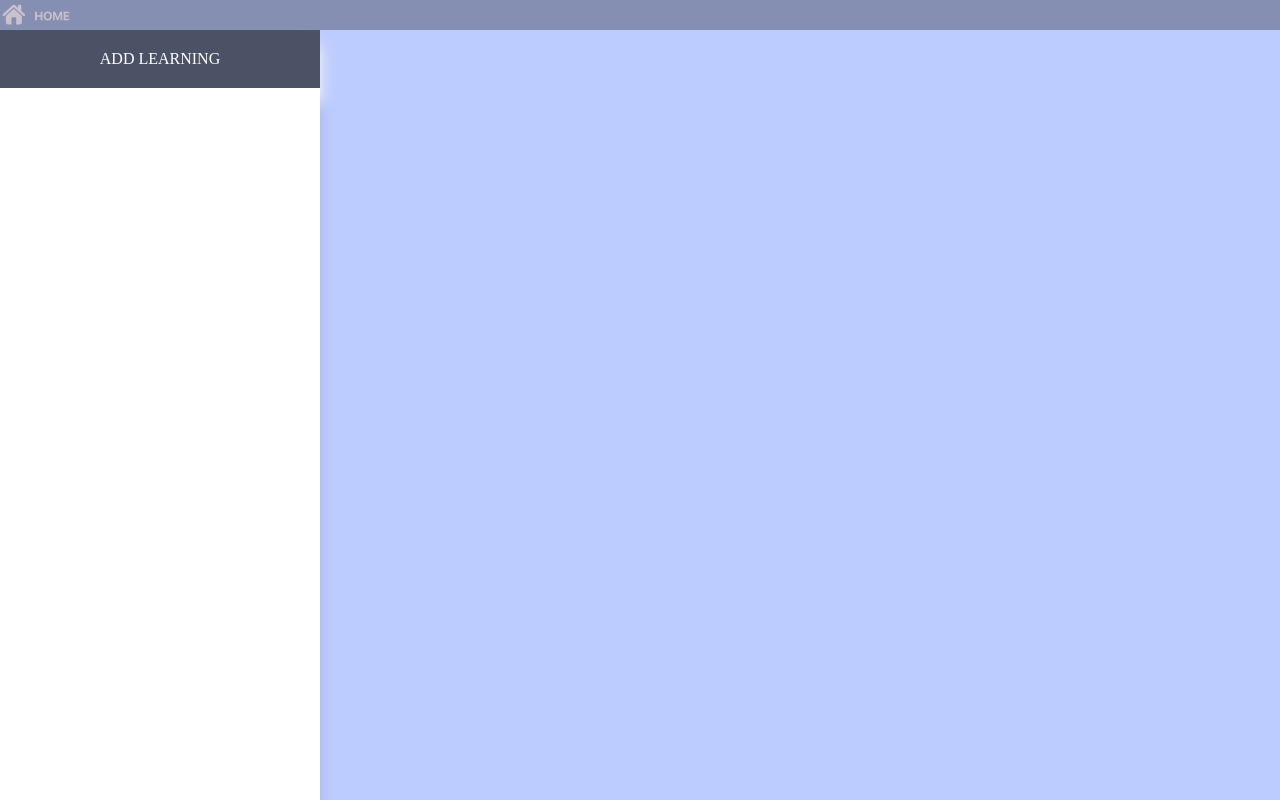
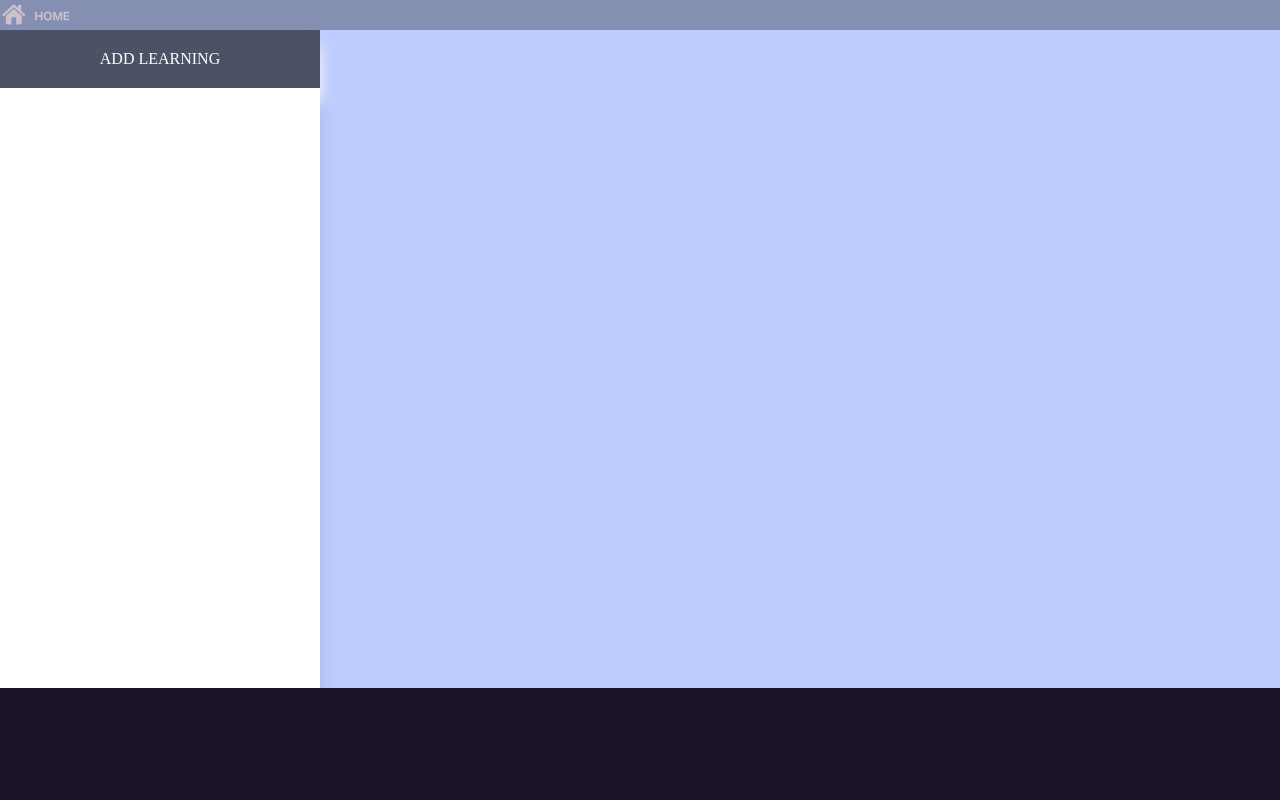
Before and after one commit to valikminak/GroWitHead, a React (Create React App) app: page /learning/1/1 in a window 1280 px wide. Built offline with nearby package versions, Linux system fonts and the light colour scheme.

Commit message:
for mobile

```diff
--- a/src/Components/Learning/Style.css
+++ b/src/Components/Learning/Style.css
@@ -10,7 +10,6 @@
   grid-template-columns: 3fr 4fr 5fr;
   background-color: #BDCCFF;
   width: 100%;
-  height: 100vh;
   overflow-y: hidden;
 }
 .learning .home {
@@ -38,6 +37,7 @@
 .learningList {
   width: 100%;
   max-height: 100vh;
+  overflow: auto;
 }
 .learningList__add {
   height: 30px;
@@ -50,7 +50,7 @@
   padding-left: 10px;
 }
 .learningList__list {
-  height: 600px;
+  height: 570px;
   width: 90%;
   margin-left: 5px;
   overflow-y: auto;
@@ -88,14 +88,12 @@
 }
 .learningSubjects {
   grid-area: subjects;
-  height: 100vh;
   background-color: #ffffff;
   z-index: 3;
   box-shadow: 1px 15px 15px 0 rgba(0, 0, 0, 0.1);
 }
 .learningCategory {
   grid-area: category;
-  height: 100vh;
   background-color: #ffffff;
   box-shadow: 1px 15px 15px 0 rgba(0, 0, 0, 0.1);
   z-index: 2;
@@ -123,7 +121,6 @@
 .learningText {
   grid-area: text;
   width: 100%;
-  height: 100vh;
   background-color: #ffffff;
   z-index: 1;
 }
@@ -132,6 +129,7 @@
   grid-template-columns: 3fr 3fr 3fr 3fr;
   grid-row-gap: 20px;
   grid-column-gap: 20px;
+  height: 570px;
   padding-right: 20px;
   margin-left: 20px;
 }
@@ -252,6 +250,7 @@
     width: 100%;
   }
   .learningText__window {
+    width: 100%;
     overflow-y: auto;
   }
 
--- a/src/Components/Learning/Style.scss
+++ b/src/Components/Learning/Style.scss
@@ -11,7 +11,6 @@
   grid-template-columns: 3fr 4fr 5fr;
   background-color: #BDCCFF;
   width: 100%;
-  height: 100vh;
   overflow-y: hidden;
 
   & .home {
@@ -45,7 +44,7 @@
   &List {
     width: 100%;
     max-height: 100vh;
-
+    overflow: auto;
     &__add {
       height: 30px;
 
@@ -59,7 +58,7 @@
     }
 
     &__list {
-      height: 600px;
+      height: 570px;
       width: 90%;
       margin-left: 5px;
       overflow-y: auto;
@@ -105,7 +104,6 @@
 
   &Subjects {
     grid-area: subjects;
-    height: 100vh;
     background-color: #ffffff;
     z-index: 3;
     box-shadow: 1px 15px 15px 0 rgba(0, 0, 0, 0.1);
@@ -113,7 +111,6 @@
 
   &Category {
     grid-area: category;
-    height: 100vh;
     background-color: #ffffff;
     box-shadow: 1px 15px 15px 0 rgba(0, 0, 0, 0.1);
     z-index: 2;
@@ -148,15 +145,16 @@
   &Text {
     grid-area: text;
     width: 100%;
-    height: 100vh;
     background-color: #ffffff;
     z-index: 1;
+
 
     &__list {
       display: grid;
       grid-template-columns: 3fr 3fr 3fr 3fr;
       grid-row-gap: 20px;
       grid-column-gap: 20px;
+      height: 570px;
       padding-right: 20px;
       margin-left: 20px;
     }
@@ -289,30 +287,24 @@
         }
       }
     }
-
     &Header {
       font-size: 14px;
     }
-
     &Subjects {
 
       height: 200px;
       width: 100%;
     }
-
     &Category {
       height: 200px;
       width: 100%;
-
     }
-
     &Text {
       height: 250px;
       width: 100%;
-
       &__window {
+        width: 100%;
         overflow-y: auto;
-
       }
     }
   }
--- a/src/Components/Styled/ShowHideLearnText/ShowHideLearnText.js
+++ b/src/Components/Styled/ShowHideLearnText/ShowHideLearnText.js
@@ -8,7 +8,7 @@ right:0;
 left:0;
 bottom:0;
 width:100%;
-height:${({show}) => show ? "80%" : "45px"};
+height:${({show}) => show ? "100%" : "45px"};
 border-radius:${({show}) => show ? "0px" : "10px"};
 z-index:${({show}) => show ? "1" : "0"};
 
@@ -66,6 +66,7 @@ z-index:${({show}) => show ? "1" : "0"};
 
 .textItemContent{
     height: 100%;
+    width: 100%;
     & textarea{
         height: 100%;
         width: 100%;
```
Also changed, not shown: 1 other file (tests, documents, lock files or other folders).
